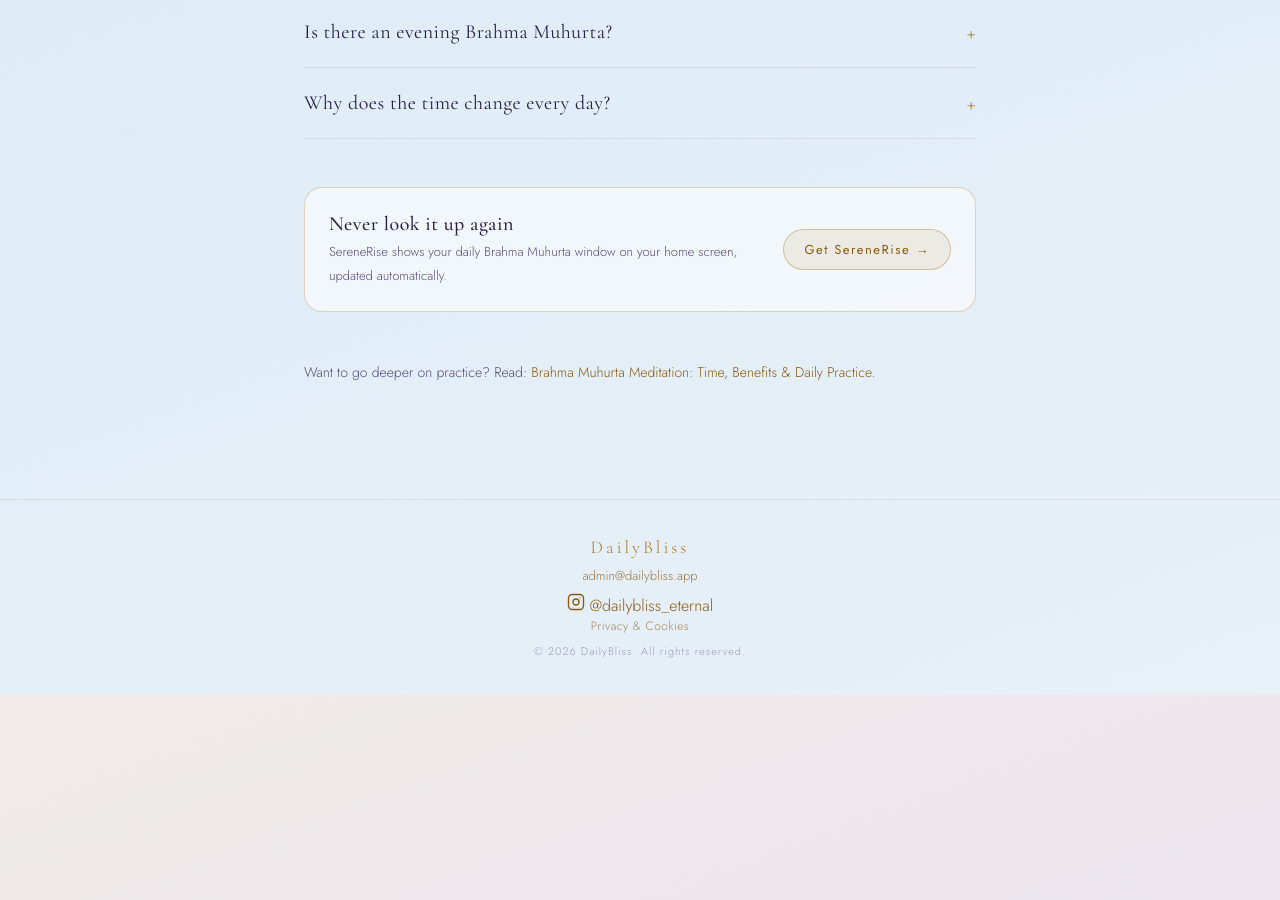
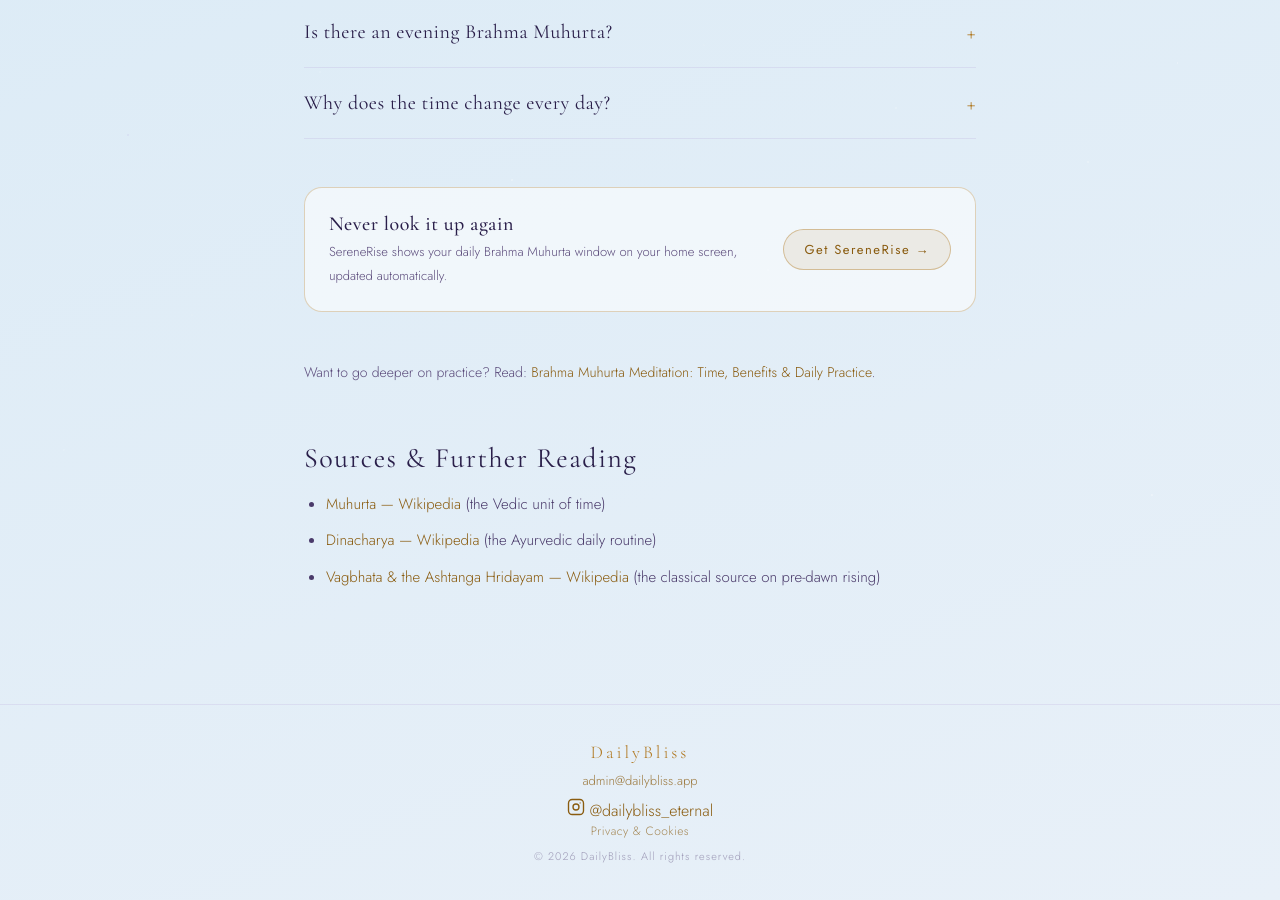
Before and after one commit to dailybliss/dailybliss.github.io, a Jekyll site: the page built from blog/brahma-muhurta-complete-guide.html, in a window 1280 px wide and 900 px high, scrolled down 4170 px. Built offline with Jekyll 4.4.1, drawn with Linux system fonts in a browser that asks for light colours; before the commit the page ends 4865 px from its top, so only the background shows below that.

Commit message:
Update brahma-muhurta-complete-guide.html

```diff
--- a/blog/brahma-muhurta-complete-guide.html
+++ b/blog/brahma-muhurta-complete-guide.html
@@ -211,4 +211,13 @@ last_modified_at: 2026-07-01
     <a href="{{ '/blog/brahma-muhurta-meditation/' | relative_url }}">Brahma Muhurta Meditation: Time, Benefits &amp; Daily Practice</a>.
   </p>
 
+  <div style="margin-top:32px;">
+  <h2>Sources &amp; Further Reading</h2>
+  <ul>
+    <li><a href="https://en.wikipedia.org/wiki/Muhurta" target="_blank" rel="noopener">Muhurta — Wikipedia</a> (the Vedic unit of time)</li>
+    <li><a href="https://en.wikipedia.org/wiki/Dinacharya" target="_blank" rel="noopener">Dinacharya — Wikipedia</a> (the Ayurvedic daily routine)</li>
+    <li><a href="https://en.wikipedia.org/wiki/Vagbhata" target="_blank" rel="noopener">Vagbhata &amp; the Ashtanga Hridayam — Wikipedia</a> (the classical source on pre-dawn rising)</li>
+  </ul>
+</div>
+
 </article>
```
